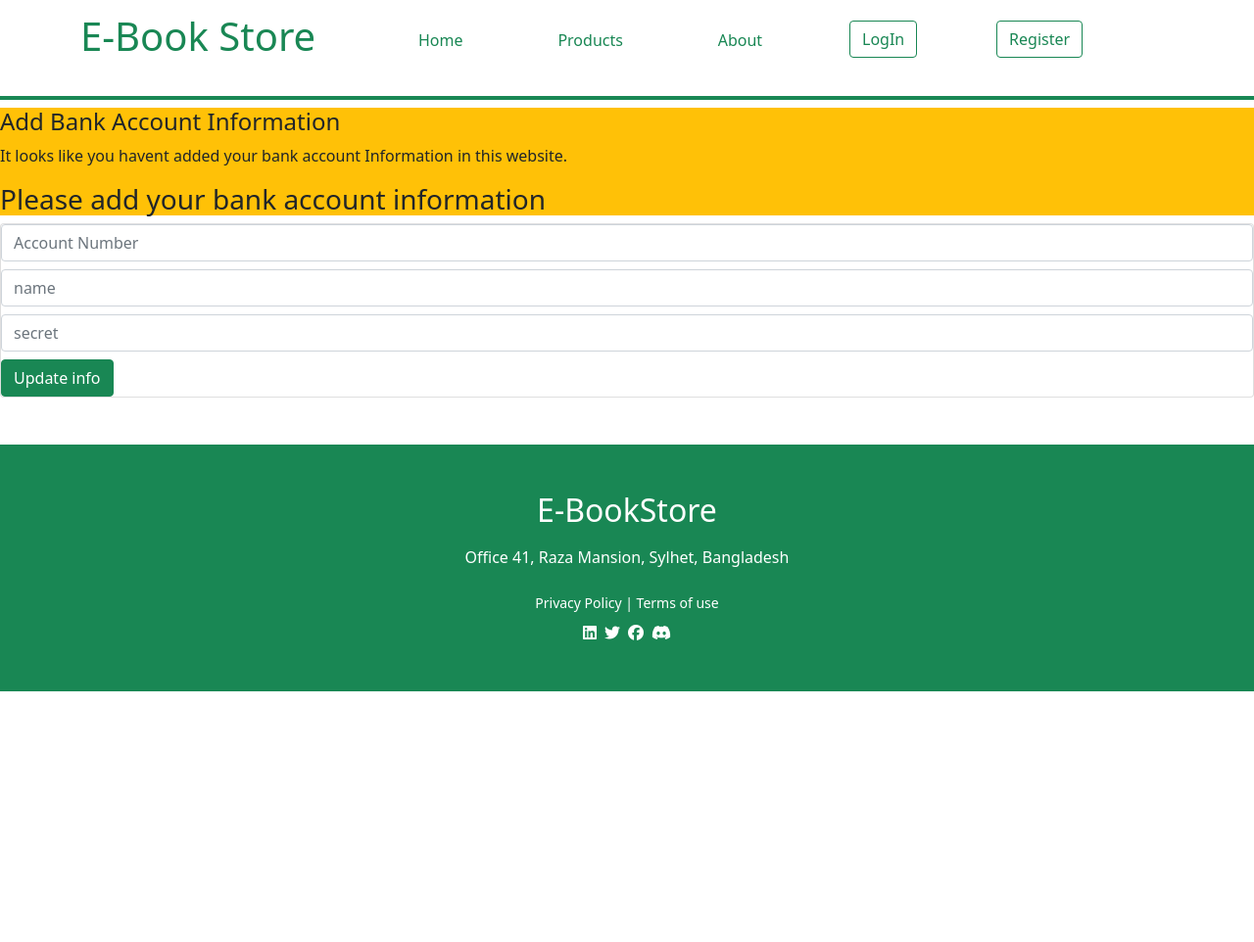
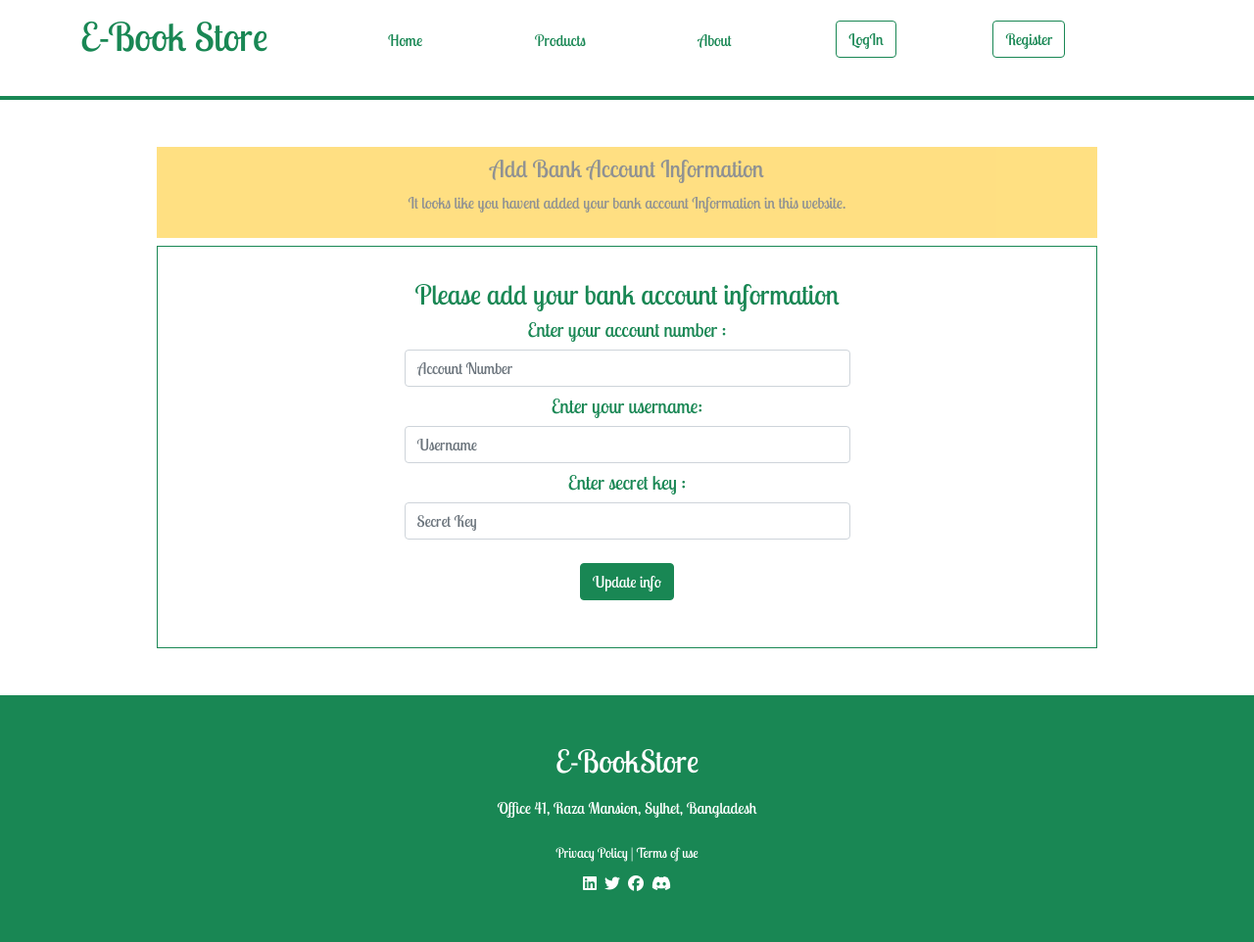
Before and after one commit to reyadrinkon/Book-Shop, a Flask app: page /add in a window 1280 px wide. Shown: the whole page at 98% size. Before the commit the page ends 706 px from the top, so only its background shows below. Run offline with Flask 2, Linux system fonts and the light colour scheme; some libraries are stand-ins or nearby versions.

Commit message:
bank-info-section-updated

```diff
--- a/templates/bankuser.html
+++ b/templates/bankuser.html
@@ -1,34 +1,39 @@
 {% extends "heading.html" %} {% block content %}
-<link href="https://cdn.jsdelivr.net/npm/bootstrap@5.1.3/dist/css/bootstrap.min.css" rel="stylesheet"
-integrity="sha384-1BmE4kWBq78iYhFldvKuhfTAU6auU8tT94WrHftjDbrCEXSU1oBoqyl2QvZ6jIW3" crossorigin="anonymous">
-
-<div class="m-auto bg-warning" style="margin-left: 50px">
+<!-- <link href="https://cdn.jsdelivr.net/npm/bootstrap@5.1.3/dist/css/bootstrap.min.css" rel="stylesheet"
+    integrity="sha384-1BmE4kWBq78iYhFldvKuhfTAU6auU8tT94WrHftjDbrCEXSU1oBoqyl2QvZ6jIW3" crossorigin="anonymous"> -->
+<div class="my-5 mx-auto" style="width: 75vw;">
+    <div class="bg-warning my-2" style="opacity: 50%;">
+        <div class="text-center my-2 p-2">
             <h4>Add Bank Account Information</h4>
             <p>It looks like you havent added your bank account Information in this website.</p>
-  <h3>Please add your bank account information</h3>
         </div>
-<div class="">
-  <div class="">
+    </div>
 
-    <div class="card ">
+    <div class="mx-auto my-2 p-4 border border-1 border-success text-success text-center" >
+        <h3 class="my-2">Please add your bank account information</h3>
+        <div class="mx-auto text-center text-success my-2" style="width: 50%;">
             <form action="{{url_for('add_bankuser')}}" method="POST">
-        <div class="form-group mb-2">
+                <div class="form-group my-2">
+                    <h5>Enter your account number :</h5>
                     <input type="text" class="form-control" name="ID" placeholder="Account Number">
                 </div>
-        <div class="form-group mb-2">
-          <input type="text" class="form-control" name="name" placeholder="name">
+                <div class="form-group my-2">
+                    <h5>Enter your username: </h5>
+                    <input type="text" class="form-control" name="name" placeholder="Username">
                 </div>
-        <div class="form-group mb-2">
-          <input type="text" class="form-control" name="secret" placeholder="secret">
+                <div class="form-group my-2">
+                    <h5>Enter secret key :</h5>
+                    <input type="text" class="form-control" name="secret" placeholder="Secret Key">
                 </div>
 
-        <button class="btn btn-success btn-block">
+                <button class="btn btn-success btn-block my-3">
                     Update info
                 </button>
             </form>
         </div>
     </div>
-  <script src="https://cdn.jsdelivr.net/npm/bootstrap@5.0.2/dist/js/bootstrap.bundle.min.js"
+</div>
+<!-- <script src="https://cdn.jsdelivr.net/npm/bootstrap@5.0.2/dist/js/bootstrap.bundle.min.js"
         integrity="sha384-MrcW6ZMFYlzcLA8Nl+NtUVF0sA7MsXsP1UyJoMp4YLEuNSfAP+JcXn/tWtIaxVXM"
-crossorigin="anonymous"></script>
+        crossorigin="anonymous"></script> -->
 {% endblock %}
```
Also changed, not shown: database.db. Lines whose indentation alone changed are shown as unchanged.
